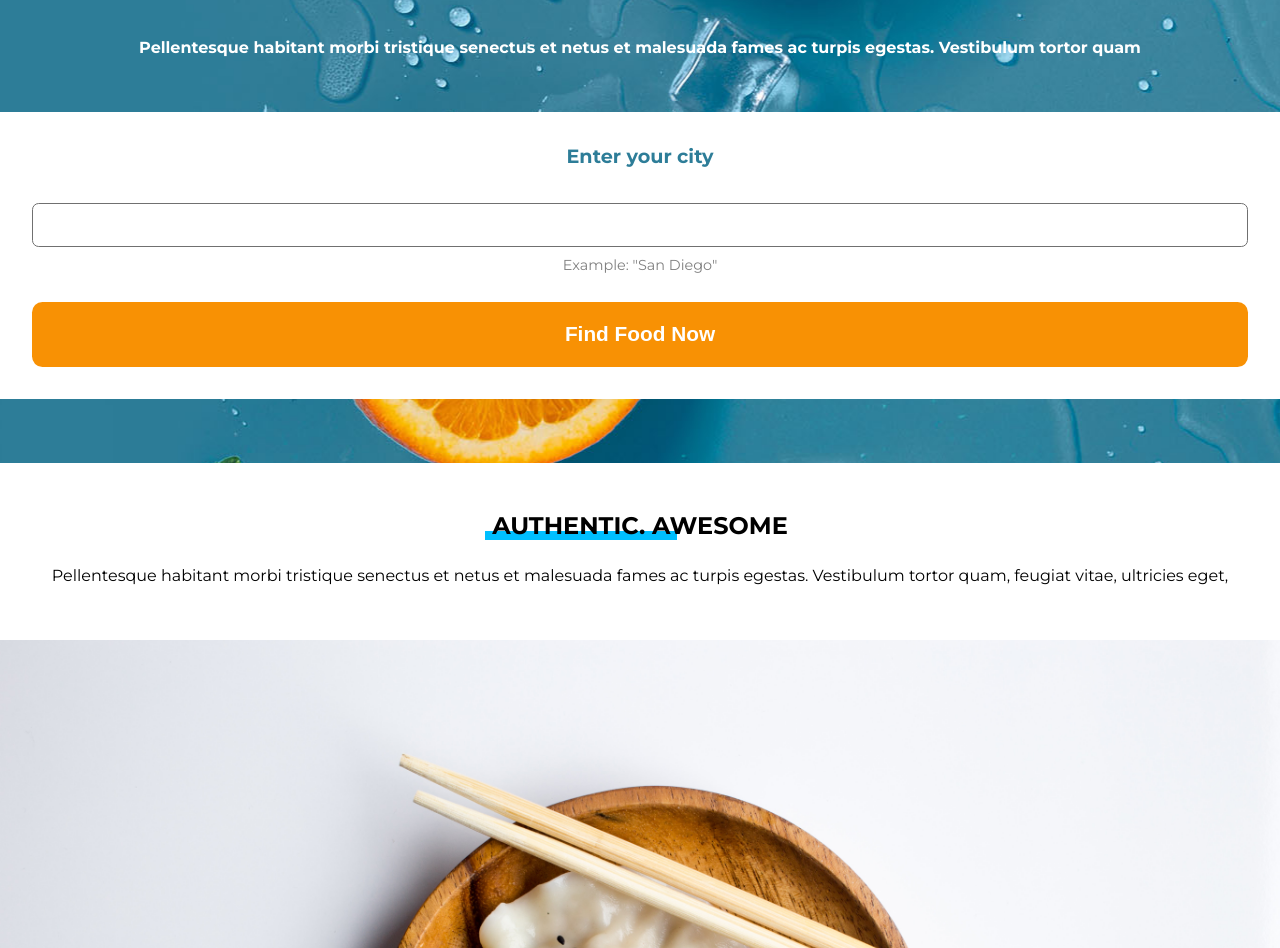
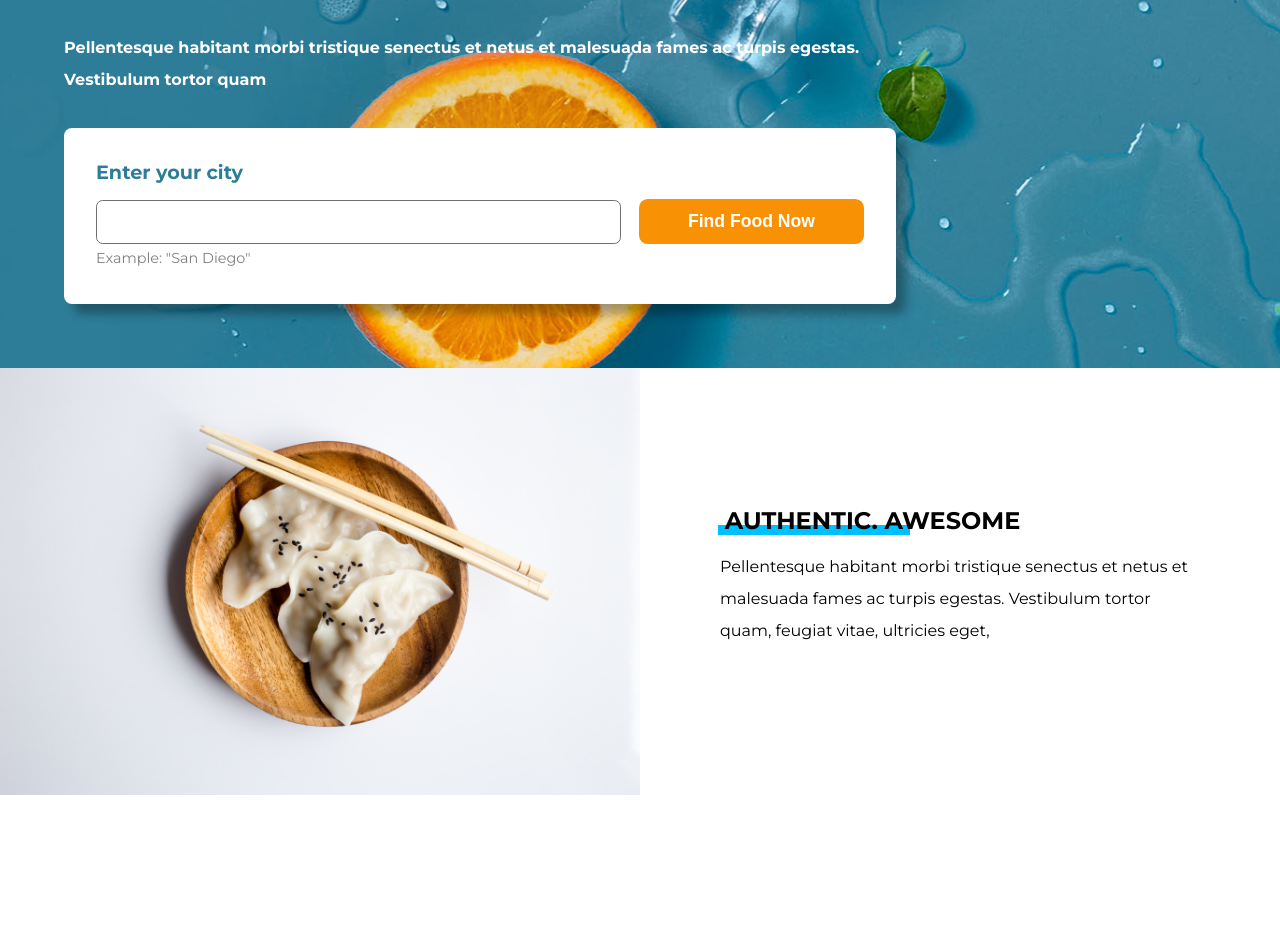
Before and after one commit to lucky15987/frontEndProject1, a plain HTML site: page index.html in a window 1280 px wide. Shown: the part 229-1177 px from the top of the page. After the commit the page ends 1024 px from the top, so only its background shows below. Drawn offline with Linux system fonts and the light colour scheme.

Commit message:
Created override settings for when window is over 930px.

```diff
--- a/css/main.css
+++ b/css/main.css
@@ -165,3 +165,74 @@ p {
 		margin: 2em -4em 0;
 	}
 }
+
+@media (min-width: 930px) {
+
+	.hero-bg {
+		text-align: left;
+
+	}
+
+	.hero-bg p {
+		margin: 0 0 3em;
+	}
+
+	.hero-bg section {
+		width: 65%;
+	}
+
+	.form-container {
+		margin: 2em 0 0;
+		padding: 2em;
+		border-radius: .5em;
+		box-shadow: 10px 10px 10px rgba(0,0,0,.3);
+	}
+
+	form {
+		display: flex;
+
+	}
+
+	.form-left {
+		width: 70%;
+	}
+
+	label {
+		margin: 0;
+	}
+
+	input[type=button] {
+		height: fit-content;
+		font-size: 1.1em;
+		margin-left: 1em;
+		margin-top: 2.2em;
+		padding: .7em 0;
+		width: 30%
+	}
+
+	.hero-bg p {
+		margin-bottom: 0;
+	}
+
+	section.authentic {
+		display: grid;
+		grid-template-columns: repeat(2, 50%);
+		grid-template-areas:
+			"bowl content";
+	}
+
+	.right-col {
+		grid-area: content;
+		padding: 0 10%;
+		text-align: left;
+		align-self: center;
+	}
+
+	img {
+		grid-area: bowl;
+	}
+
+	h2 {
+		margin: 0.2em;
+	}
+}
```
